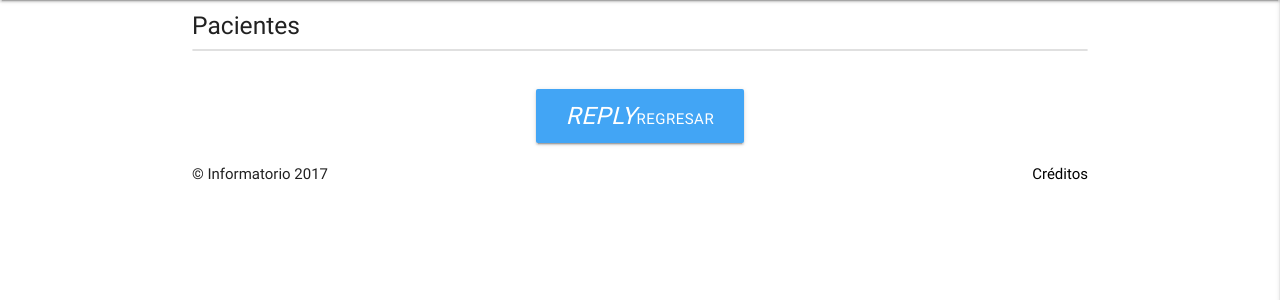
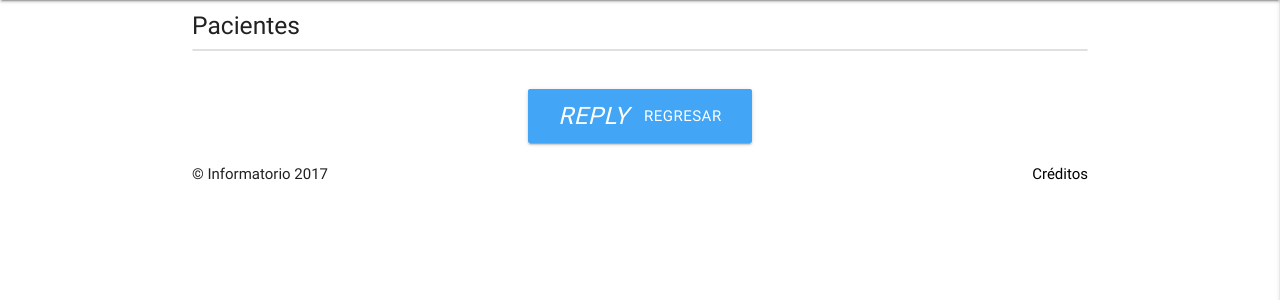
Before and after one commit to Informatorio2017/perros-definitivo, a Django app: page /campaing/listado_inscriptos/ in a window 1280 px wide. Shown: the part 64-364 px from the top of the page. Run offline with Django 3.2, Linux system fonts and the light colour scheme; a user stored in the database is signed in; data comes from the database, SQL or seed files in the repository; parts of the project's set-up code (start-up, migrations or seed data) failed here and were passed over; some libraries are stand-ins or nearby versions.

Commit message:
acomode el icono

```diff
--- a/perros/app_campaing/templates/listado_inscriptos.html
+++ b/perros/app_campaing/templates/listado_inscriptos.html
@@ -38,7 +38,7 @@
 <br>
 <div class="row center-align">
 <a href="/campaing/home_admin" class="waves-effect waves-light btn-large">
-	<i class="material-icons">reply</i>Regresar</a>
+	<i class="material-icons left">reply</i>Regresar</a>
 </div>
 
 {% endblock %}
--- a/perros/app_campaing/templates/listado_preinscriptos.html
+++ b/perros/app_campaing/templates/listado_preinscriptos.html
@@ -41,7 +41,7 @@
 <br>
 <div class="row center-align">
 <a href="/campaing/home_admin" class="waves-effect waves-light btn-large">
-	<i class="material-icons">reply</i>Regresar</a>
+	<i class="material-icons left">reply</i>Regresar</a>
 </div>
 
 {% endblock %}
```
